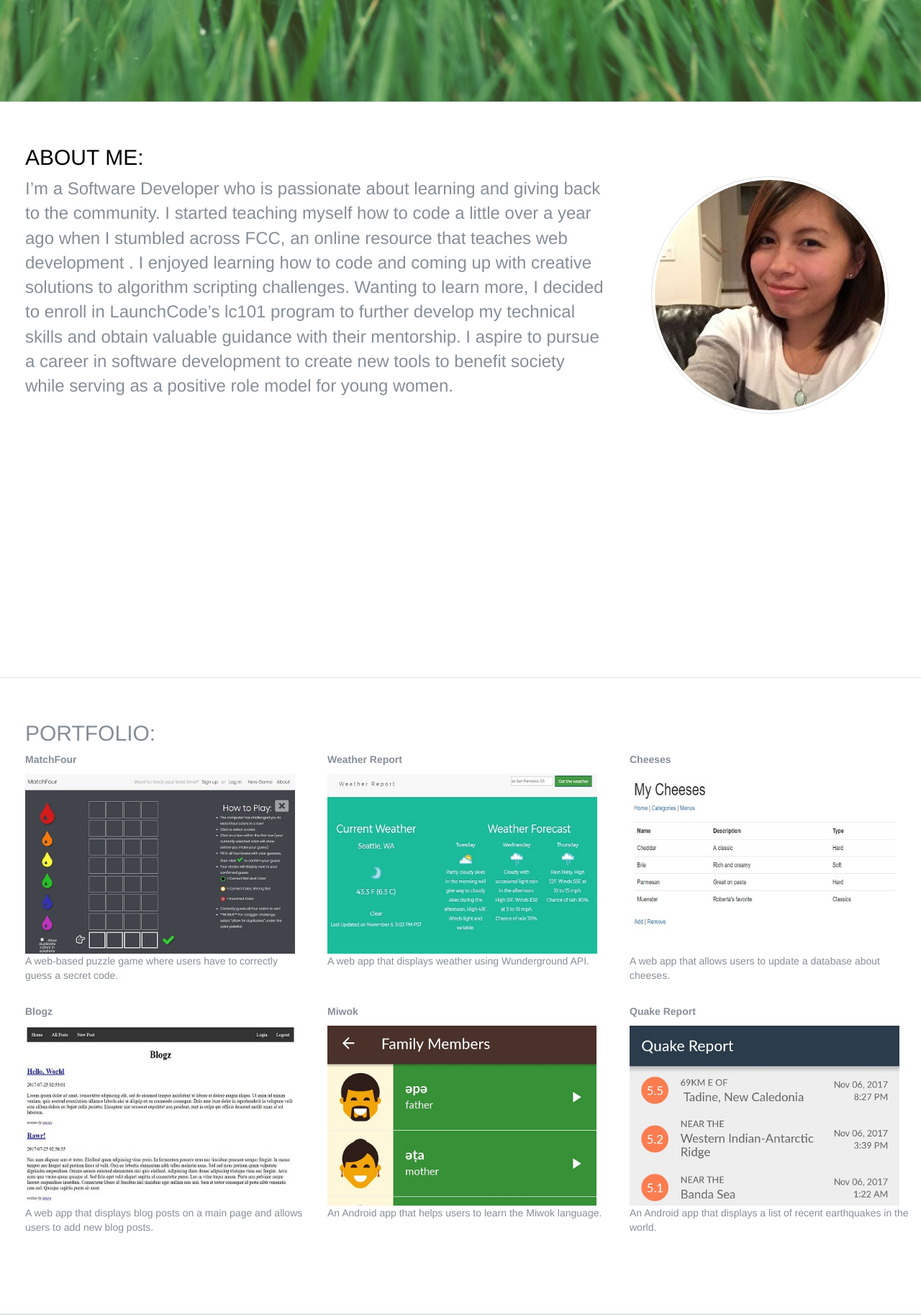
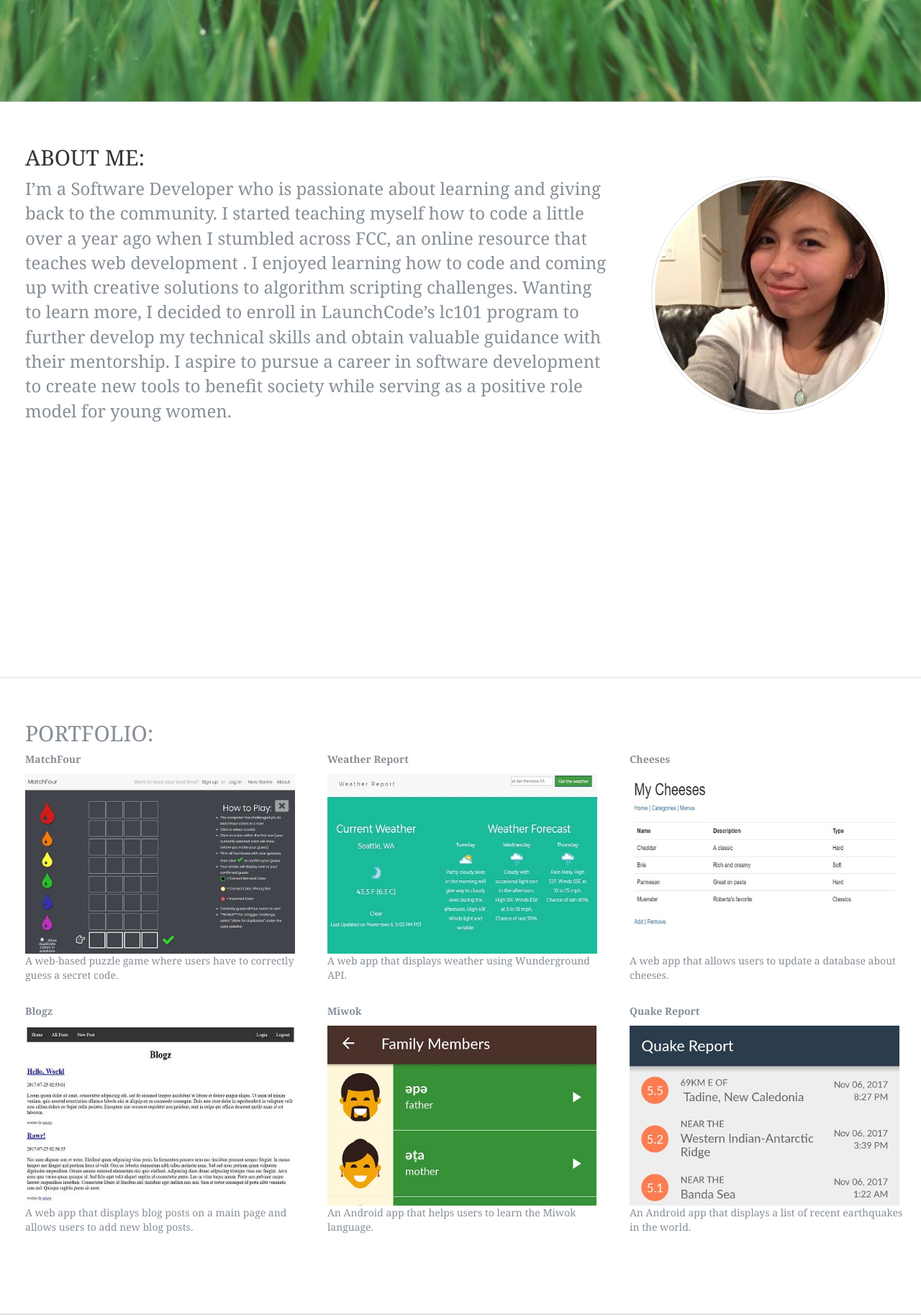
Before and after one commit to ctam91/tammysblog, a Flask app: page / in a window 1280 px wide. Shown: the part 658-2485 px from the top of the page at 72% size. Run offline with Flask 2, Linux system fonts and the light colour scheme; some libraries are stand-ins or nearby versions; some web fonts are replaced.

Commit message:
update body text

```diff
--- a/static/styles/mainpage.css
+++ b/static/styles/mainpage.css
@@ -1,7 +1,6 @@
 body{
-  color:white;
-  font-family:cambria;
-  font: 20px Montserrat, sans-serif;
+  color: #868e96;
+  font-family:cambria !important;
   line-height: 1.8;
 }
 
@@ -48,7 +47,6 @@ section{
   padding-bottom:100px;
   background-size:cover;
   background-color: white;
-  color: black;
   padding-left:20px;
   font-size: 24px;
   height: 100vh;
```
